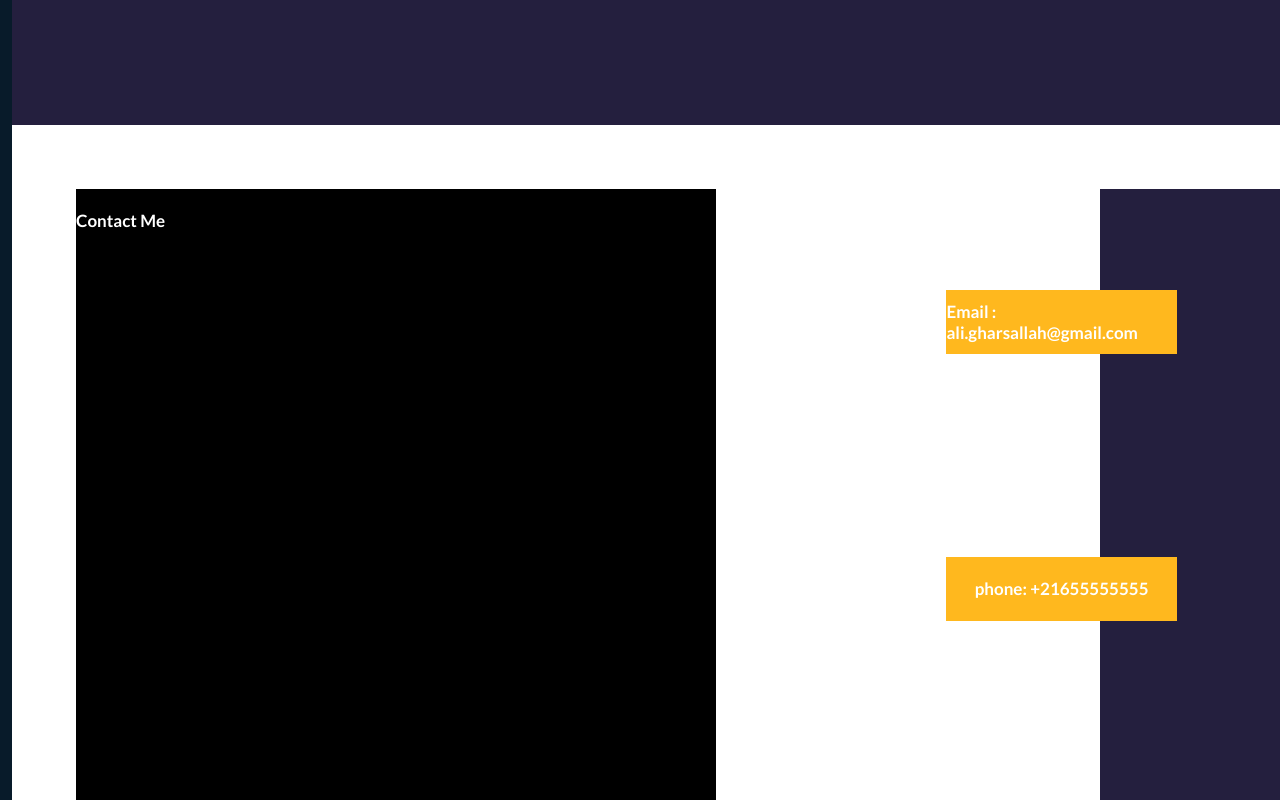
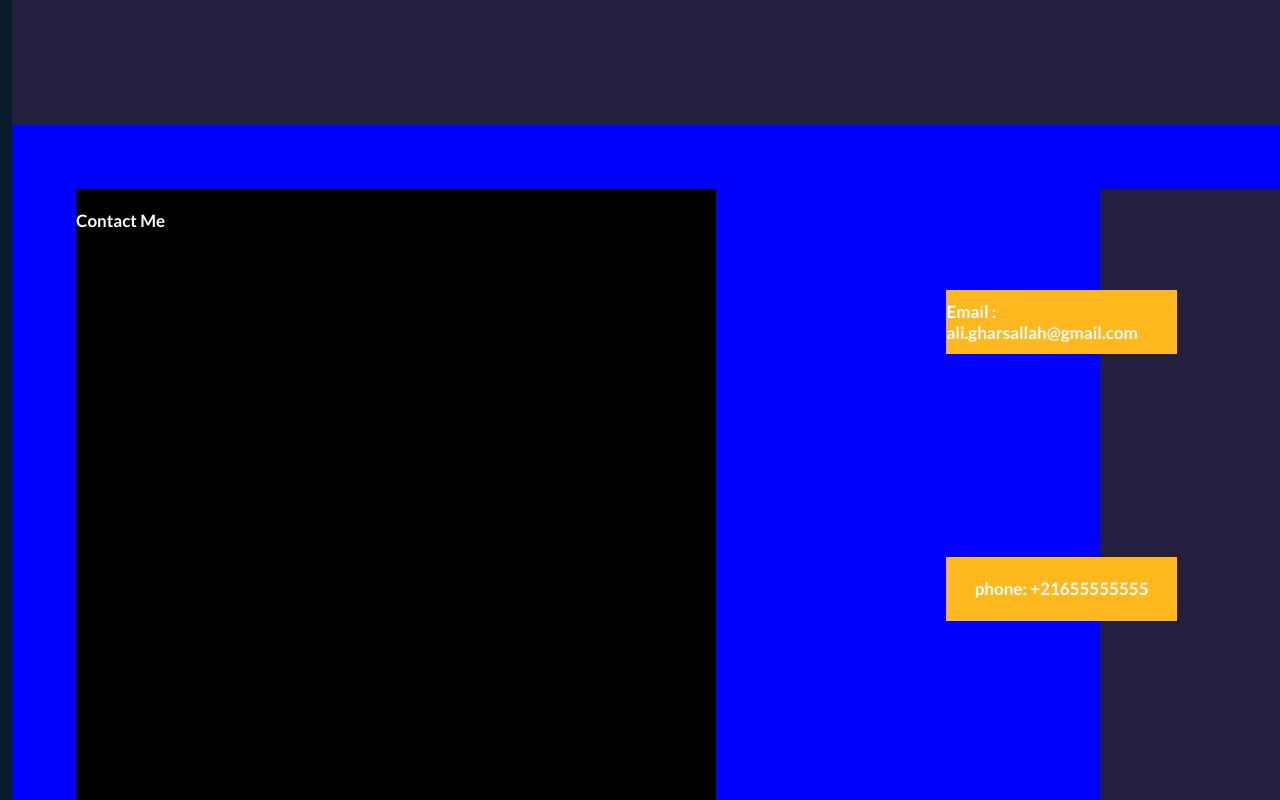
Before and after one commit to AliGharsallah/my-portfolio, a React (Vite) app: page / in a window 1280 px wide. Shown: the part 1400-2200 px from the top of the page. Built offline with nearby package versions, Linux system fonts and the light colour scheme.

Commit message:
new home style

```diff
--- a/src/Components/Contact.css
+++ b/src/Components/Contact.css
@@ -1,5 +1,5 @@
 .contactpage{
-    background-color:white ;
+    background-color:blue ;
   height: 100vh;
   width: 100%;
   display: flex;
```
